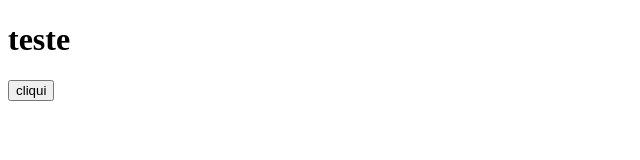
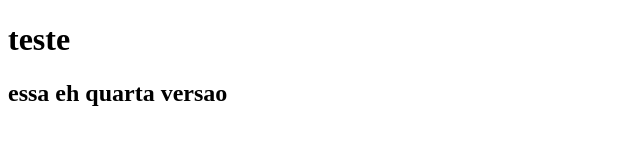
Before and after one commit to leandra925/aulagit, a plain HTML site: page index.html in a window 1280 px wide. Shown: the whole page, without its empty margins (0-640 px from the left). Drawn offline with Linux system fonts and the light colour scheme.

Commit message:
versão 4

```diff
--- a/index.html
+++ b/index.html
@@ -7,6 +7,7 @@
 </head>
 <body>
  <h1> teste </h1>
-    <button> cliqui</button>
+<h2> essa eh quarta versao </h2>
+
 </body>
 </html>
```
